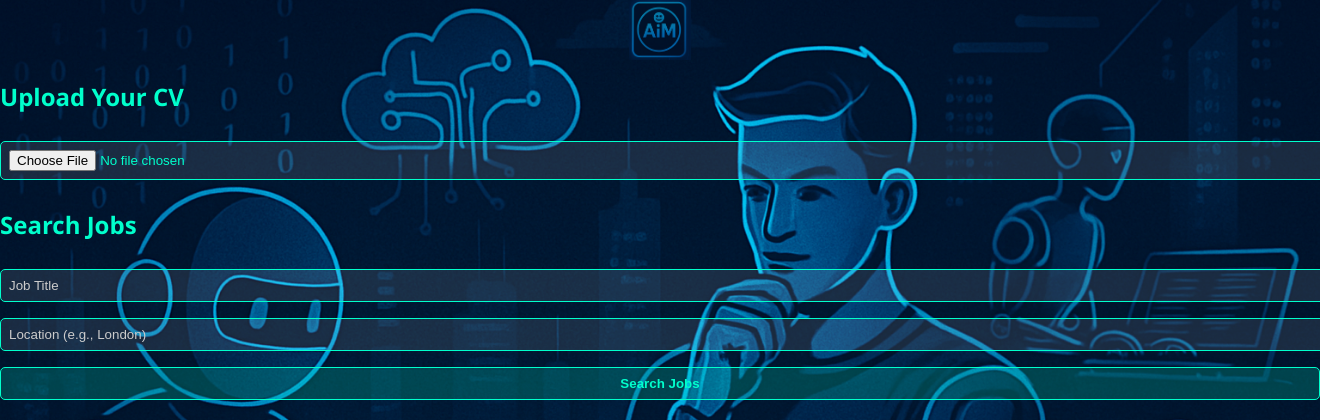
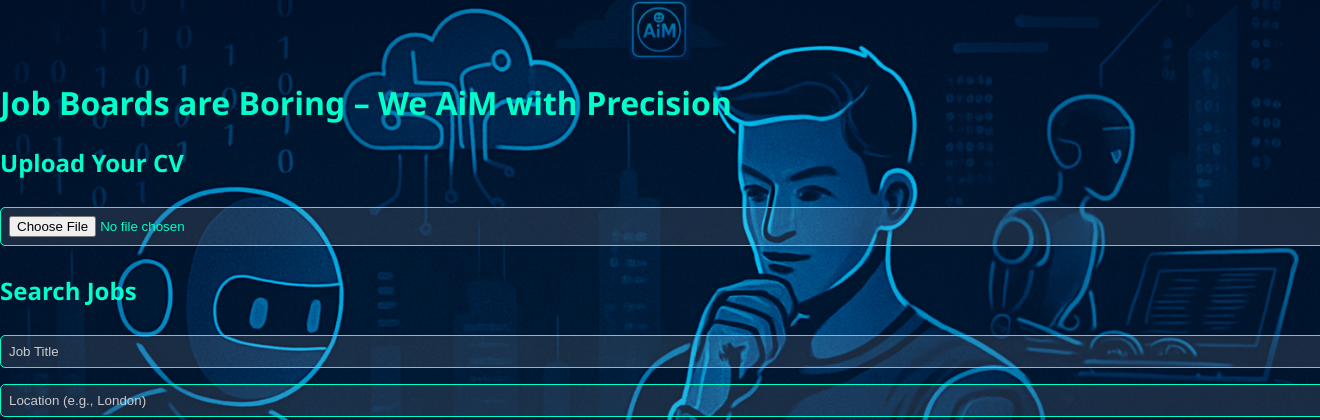
Before and after one commit to MattyAtown/AimTechRec, a Flask app: template templates/live_jobs.html in a window 1320 px wide; the page is wider, and only the part inside the window is pictured. Shown: the top 420 px of that part. Run offline with Flask 3, Linux system fonts and the light colour scheme; the template is opened without the code that fills it, so the values that code supplies are empty.

Commit message:
Update live_jobs.html

```diff
--- a/templates/live_jobs.html
+++ b/templates/live_jobs.html
@@ -1,15 +1,18 @@
-
 <!DOCTYPE html>
 <html lang="en">
 <head>
     <meta charset="UTF-8">
     <title>Live Jobs - AiM Tech Rec</title>
-   <link rel="stylesheet" href="{{ url_for('static', filename='css/styles.css') }}">
-<script src="{{ url_for('static', filename='js/scripts.js') }}"></script>
-
+    <link rel="stylesheet" href="{{ url_for('static', filename='css/styles.css') }}">
+    <script src="{{ url_for('static', filename='js/scripts.js') }}"></script>
+</head>
 <body style="background-image: url('{{ url_for('static', filename='images/background.png') }}'); background-size: cover;">
 
-<img src="{{ url_for('static', filename='images/logo.png') }}" alt="Logo" class="logo" onclick="window.location.href='{{ url_for('home') }}'" />
+    <!-- Banner -->
+    <div class="banner">
+        <img src="{{ url_for('static', filename='images/logo.png') }}" alt="Logo" class="logo" onclick="window.location.href='{{ url_for('home') }}'" />
+        <h1 class="tech-banner-text">Job Boards are Boring – We AiM with Precision</h1>
+    </div>
 
     <!-- Upload CV Section -->
     <div class="upload-section neon-box">
@@ -38,6 +41,5 @@
         </div>
     </div>
 
-    <script src="/static/scripts.js"></script>
 </body>
 </html>
```
